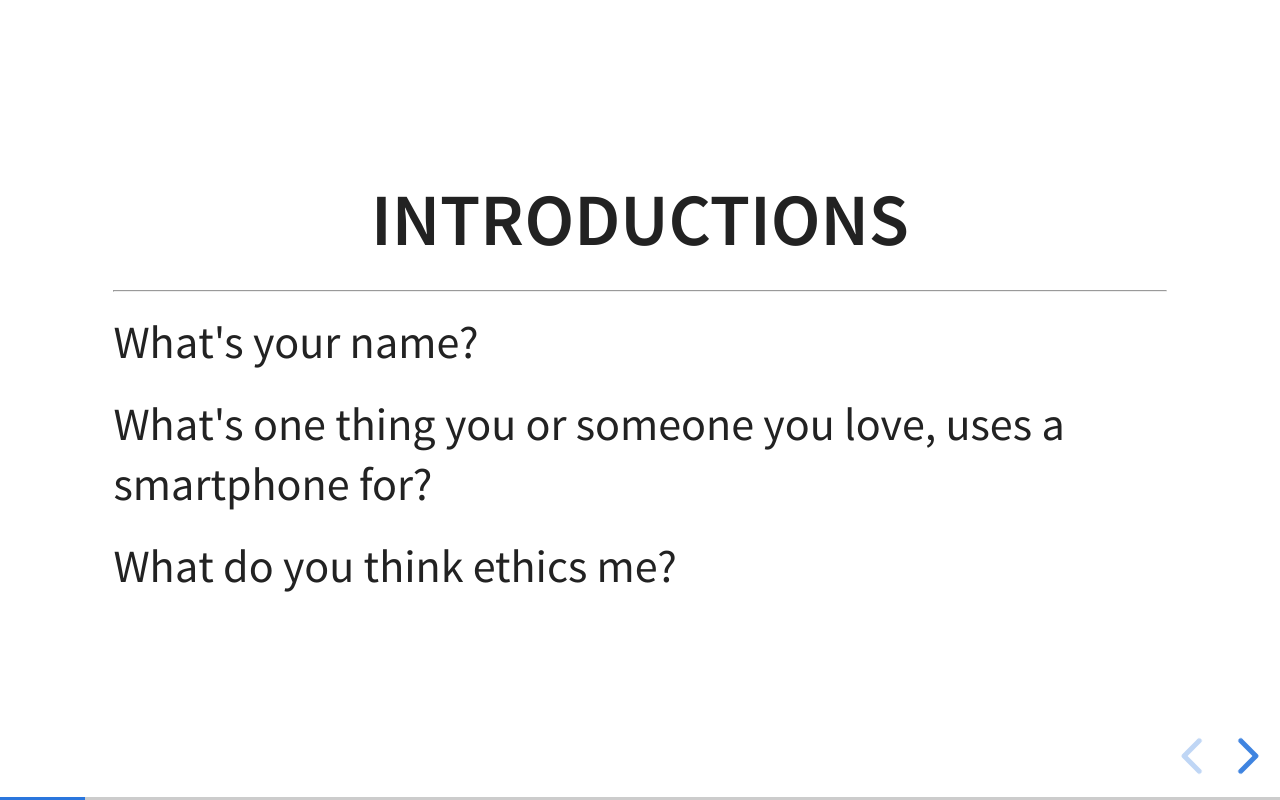
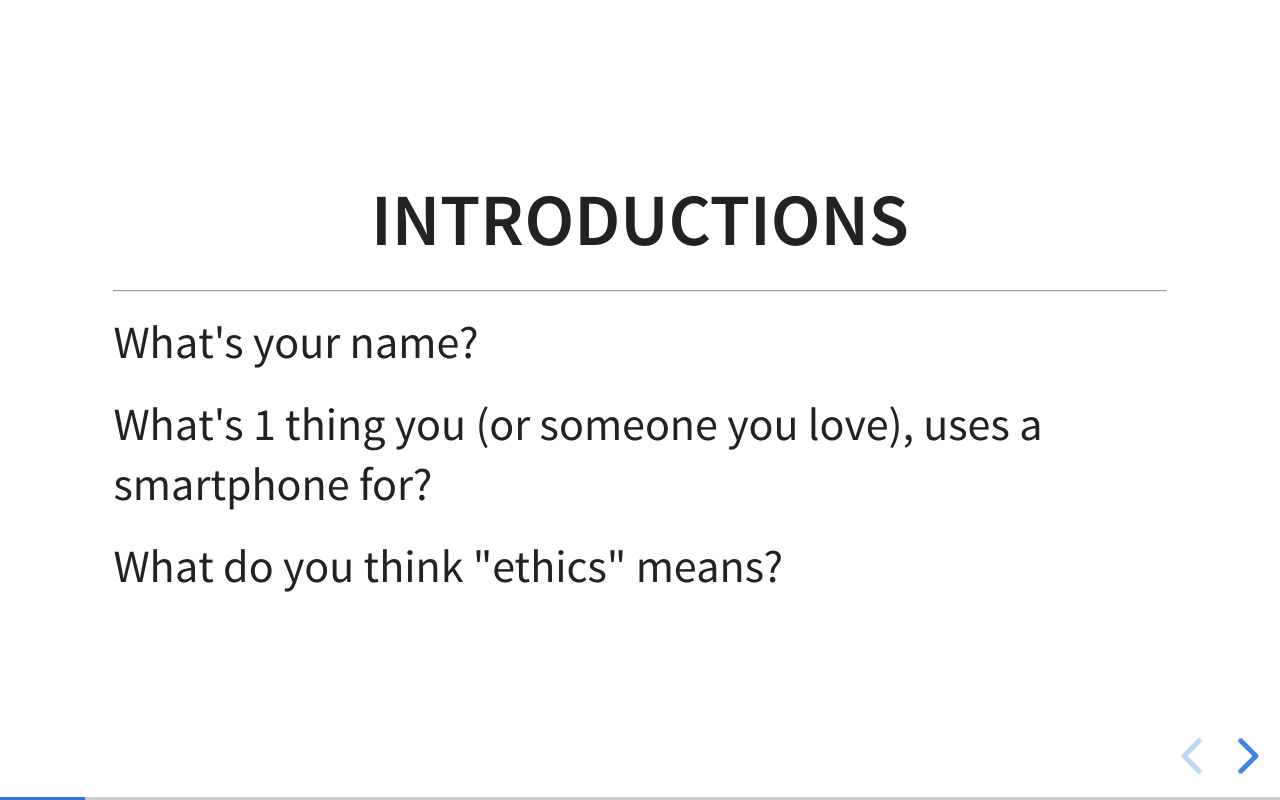
Before and after one commit to mojopi/mojopi.github.io, a website: page reveal/index.html in a window 1280 px wide. Both pictures are taken after a click on the button "next slide". Drawn offline with Linux system fonts and the light colour scheme.

Commit message:
fixing typo

```diff
--- a/reveal/index.html
+++ b/reveal/index.html
@@ -31,9 +31,9 @@
                 <hr>
                 <div style="text-align:left;">
                     <p>What's your name?</p>
-                    <p>What's one thing you or someone you love, uses a smartphone for?
+                    <p>What's 1 thing you (or someone you love), uses a smartphone for?
                     </p>
-                    <p>What do you think ethics me?</p>
+                    <p>What do you think "ethics" means?</p>
                 </div>
             </section>
             <section>
@@ -45,7 +45,6 @@
                     <li>Based on your experience, on each side, write down the benefits and costs of having a smartphone</li>
                 </ul>
             </section>
-
             <section>
                 <h2>Digital Storytelling</h2>
                 <hr>
@@ -54,7 +53,6 @@
             <section><a href="https://mojopi.github.io/story_in_pictures/Story/index.html">
                     <p>My first programming project<p></p>
             </section>
-
             <section><a href="https://www.huffpost.com/entry/sharks-killed-per-hour-infographic_n_2965775?guccounter=1&guce_referrer=aHR0cHM6Ly93d3cuZ29vZ2xlLmNvbS8&guce_referrer_sig=AQAAAAI5KAjxuOlp17C9pjTTo8w45DxlV8et_5AChDlr_LjDKPe_2aw9olSmSHI-yd7GgBy-bQyL_Xmc2y1iv2CfVzPaFiF22P-m7sFC-WcLJ6rWSNJtgg_9mtKOZAQUV-VVlAjeSQVpyzMzMnKHHJLD6mWFPttJKEqP150ICaqEPZEC">
                     <p>Shark Deaths</p>
                 </a>
@@ -64,7 +62,6 @@
             </section>
             <section data-background-image="./imgs/mockup1.jpg" data-background-size="contain"></section>
             <section data-background-image="./imgs/mockup2.jpg" data-background-size="contain"></section>
-
             <section>
                 <p>My <a href="https://mojopi.github.io/day9.html">interactive digital code sketch</a> about the ethics of owning an iphone</p>
             </section>
@@ -75,12 +72,10 @@
                     <li>A 1st draft blueprint for a digital art piece <i>showing</i> the ethica pros & cons of having an iphone</li>
                     <li>A 2nd draft of the sketch, with post-its of each pro and con, which also shows how it works</li>
             </section>
-
-                 <section data-background-image="./imgs/mockup3.jpg" data-background-size="contain"></section>
+            <section data-background-image="./imgs/mockup3.jpg" data-background-size="contain"></section>
             <section data-background-image="./imgs/mockup4.jpg" data-background-size="contain"></section>
             <section data-background-image="./imgs/mockup5.jpg" data-background-size="contain"></section>
             <section data-background-image="./imgs/mockup6.jpg" data-background-size="contain"></section>
-
             <section>
                 <h3>Resources</h3>
                 <hr>
```
